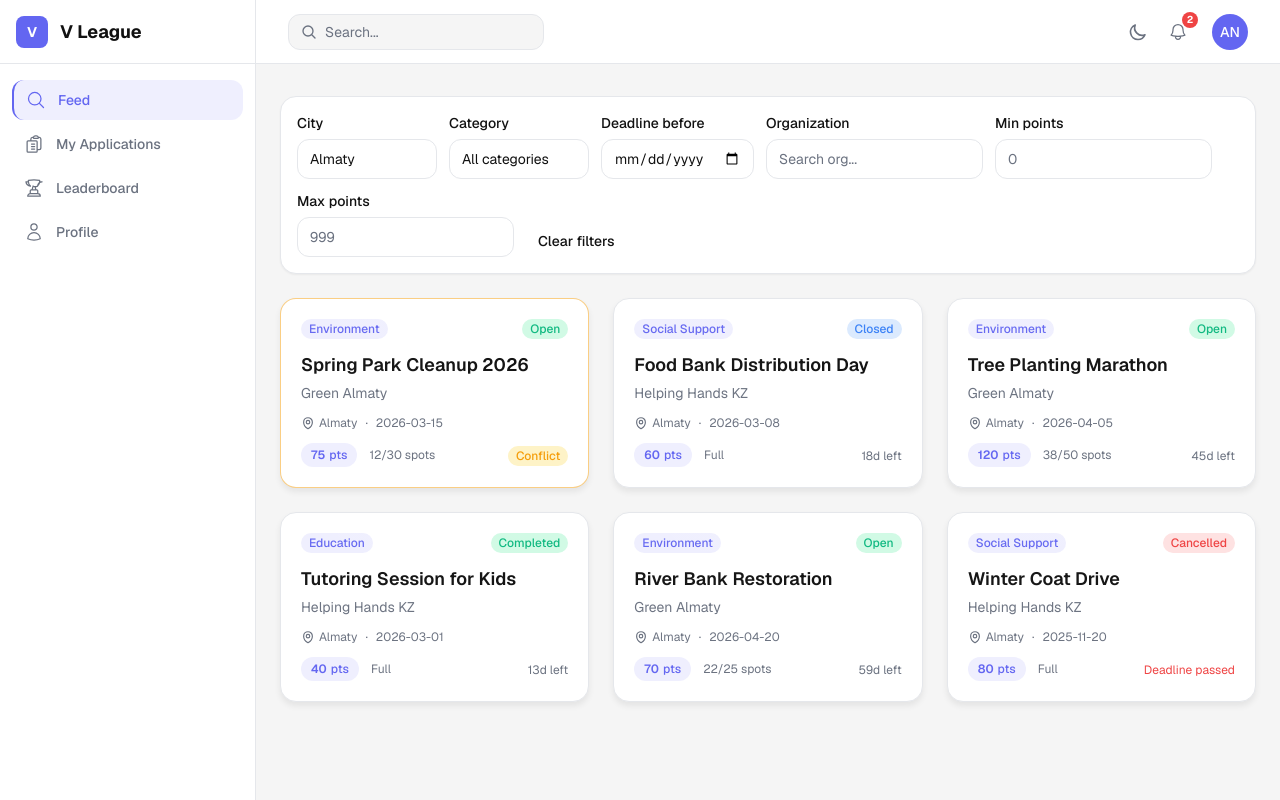
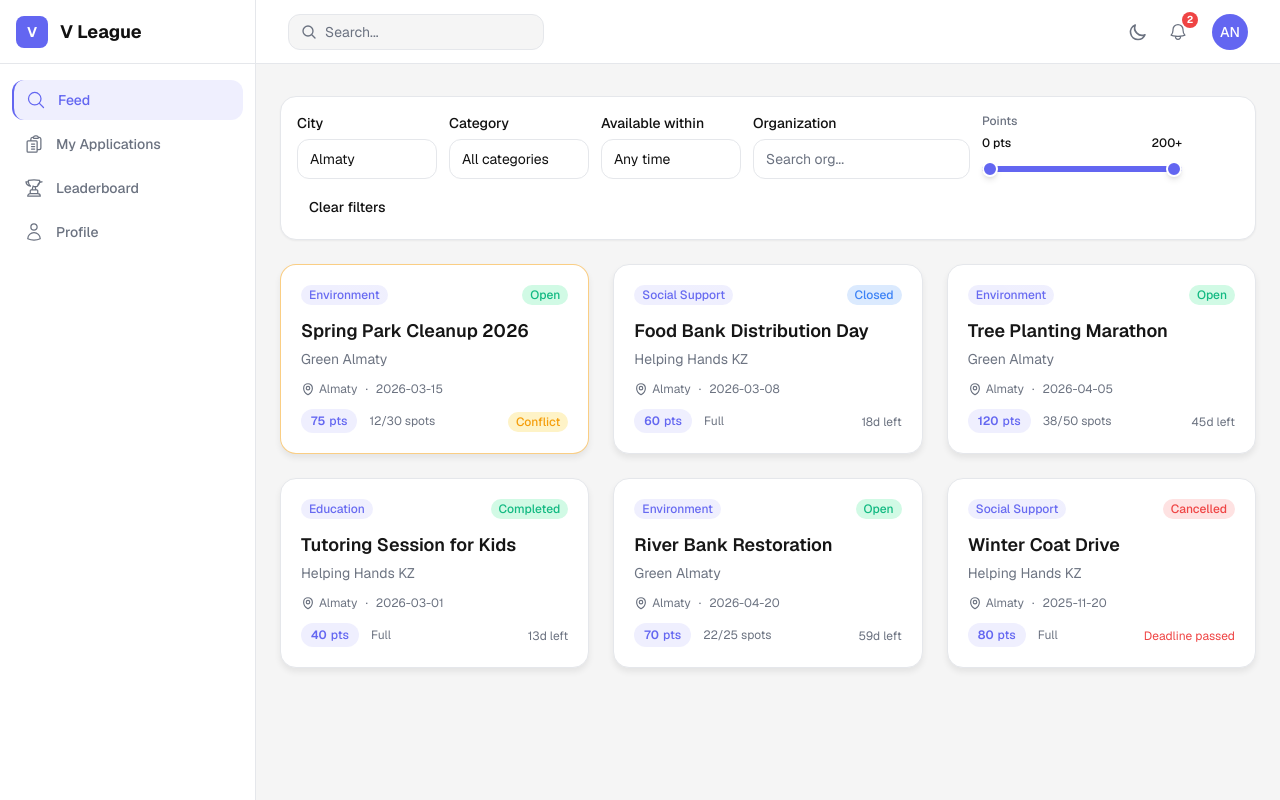
Before and after one commit to Luneve/v-league, a Next.js app: page /feed in a window 1280 px wide. Built offline with nearby package versions, Linux system fonts and the light colour scheme.

Commit message:
feat: enhanced filtering system in feed page

```diff
--- a/src/app/(volunteer)/feed/page.tsx
+++ b/src/app/(volunteer)/feed/page.tsx
@@ -26,9 +26,17 @@ const filters: FilterConfig[] = [
     placeholder: "All categories",
   },
   {
-    key: "deadline",
-    label: "Deadline before",
-    type: "date",
+    key: "availableWithin",
+    label: "Available within",
+    type: "select",
+    options: [
+      { value: "7", label: "Next 7 days" },
+      { value: "14", label: "Next 14 days" },
+      { value: "30", label: "Next 30 days" },
+      { value: "60", label: "Next 60 days" },
+      { value: "90", label: "Next 90 days" },
+    ],
+    placeholder: "Any time",
   },
   {
     key: "organization",
@@ -37,16 +45,14 @@ const filters: FilterConfig[] = [
     placeholder: "Search org...",
   },
   {
-    key: "minPoints",
-    label: "Min points",
-    type: "number",
-    placeholder: "0",
-  },
-  {
-    key: "maxPoints",
-    label: "Max points",
-    type: "number",
-    placeholder: "999",
+    key: "points",
+    label: "Points",
+    type: "range",
+    rangeKeys: ["minPoints", "maxPoints"],
+    min: 0,
+    max: 200,
+    step: 5,
+    unit: " pts",
   },
 ];
 
@@ -54,7 +60,7 @@ export default function FeedPage() {
   const [filterValues, setFilterValues] = useState<Record<string, string>>({
     city: mockCurrentVolunteer.city,
     category: "",
-    deadline: "",
+    availableWithin: "",
     organization: "",
     minPoints: "",
     maxPoints: "",
@@ -68,7 +74,7 @@ export default function FeedPage() {
     setFilterValues({
       city: mockCurrentVolunteer.city,
       category: "",
-      deadline: "",
+      availableWithin: "",
       organization: "",
       minPoints: "",
       maxPoints: "",
@@ -82,7 +88,11 @@ export default function FeedPage() {
 
       if (filterValues.city && opp.city !== filterValues.city) return false;
       if (filterValues.category && opp.category !== filterValues.category) return false;
-      if (filterValues.deadline && opp.applyDeadline > filterValues.deadline) return false;
+      if (filterValues.availableWithin) {
+        const cutoff = new Date();
+        cutoff.setDate(cutoff.getDate() + Number(filterValues.availableWithin));
+        if (new Date(opp.startDate) > cutoff) return false;
+      }
       if (filterValues.organization && !opp.organizationName.toLowerCase().includes(filterValues.organization.toLowerCase())) return false;
       if (filterValues.minPoints && opp.pointsReward < Number(filterValues.minPoints)) return false;
       if (filterValues.maxPoints && opp.pointsReward > Number(filterValues.maxPoints)) return false;
--- a/src/components/ui/FilterBar.tsx
+++ b/src/components/ui/FilterBar.tsx
@@ -1,5 +1,6 @@
 "use client";
 
+import { useCallback } from "react";
 import { Input } from "./Input";
 import { Select } from "./Select";
 import { Button } from "./Button";
@@ -7,9 +8,16 @@ import { Button } from "./Button";
 interface FilterConfig {
   key: string;
   label: string;
-  type: "select" | "date" | "text" | "number";
+  type: "select" | "date" | "text" | "number" | "range";
   options?: { value: string; label: string }[];
   placeholder?: string;
+  /** For range type: the two keys to store min/max values */
+  rangeKeys?: [string, string];
+  /** For range type */
+  min?: number;
+  max?: number;
+  step?: number;
+  unit?: string;
 }
 
 interface FilterBarProps {
@@ -72,6 +80,31 @@ function FilterBar({
             </div>
           );
         }
+        if (filter.type === "range" && filter.rangeKeys) {
+          const [minKey, maxKey] = filter.rangeKeys;
+          const rangeMin = filter.min ?? 0;
+          const rangeMax = filter.max ?? 100;
+          const step = filter.step ?? 1;
+          const currentMin = values[minKey] ? Number(values[minKey]) : rangeMin;
+          const currentMax = values[maxKey] ? Number(values[maxKey]) : rangeMax;
+          const unit = filter.unit ?? "";
+
+          return (
+            <div key={filter.key} className="min-w-[200px]">
+              <RangeSlider
+                label={filter.label}
+                min={rangeMin}
+                max={rangeMax}
+                step={step}
+                valueMin={currentMin}
+                valueMax={currentMax}
+                unit={unit}
+                onChangeMin={(v) => onChange(minKey, v === rangeMin ? "" : String(v))}
+                onChangeMax={(v) => onChange(maxKey, v === rangeMax ? "" : String(v))}
+              />
+            </div>
+          );
+        }
         return (
           <div key={filter.key} className="min-w-[140px]">
             <Input
@@ -93,5 +126,89 @@ function FilterBar({
   );
 }
 
+/* ===== Dual-thumb Range Slider ===== */
+
+interface RangeSliderProps {
+  label: string;
+  min: number;
+  max: number;
+  step: number;
+  valueMin: number;
+  valueMax: number;
+  unit?: string;
+  onChangeMin: (v: number) => void;
+  onChangeMax: (v: number) => void;
+}
+
+function RangeSlider({
+  label,
+  min,
+  max,
+  step,
+  valueMin,
+  valueMax,
+  unit = "",
+  onChangeMin,
+  onChangeMax,
+}: RangeSliderProps) {
+  const pctMin = ((valueMin - min) / (max - min)) * 100;
+  const pctMax = ((valueMax - min) / (max - min)) * 100;
+
+  const handleMinChange = useCallback(
+    (e: React.ChangeEvent<HTMLInputElement>) => {
+      const v = Math.min(Number(e.target.value), valueMax - step);
+      onChangeMin(v);
+    },
+    [valueMax, step, onChangeMin]
+  );
+
+  const handleMaxChange = useCallback(
+    (e: React.ChangeEvent<HTMLInputElement>) => {
+      const v = Math.max(Number(e.target.value), valueMin + step);
+      onChangeMax(v);
+    },
+    [valueMin, step, onChangeMax]
+  );
+
+  return (
+    <div>
+      <label className="block text-xs font-medium text-muted mb-1.5">{label}</label>
+      <div className="flex items-center justify-between text-xs text-text-primary font-medium mb-2">
+        <span>{valueMin}{unit}</span>
+        <span>{valueMax >= max ? `${max}+` : `${valueMax}${unit}`}</span>
+      </div>
+      <div className="relative h-5 flex items-center">
+        {/* Track background */}
+        <div className="absolute inset-x-0 h-1.5 rounded-full bg-surface-2" />
+        {/* Active track */}
+        <div
+          className="absolute h-1.5 rounded-full bg-accent"
+          style={{ left: `${pctMin}%`, right: `${100 - pctMax}%` }}
+        />
+        {/* Min thumb */}
+        <input
+          type="range"
+          min={min}
+          max={max}
+          step={step}
+          value={valueMin}
+          onChange={handleMinChange}
+          className="absolute inset-x-0 w-full appearance-none bg-transparent pointer-events-none [&::-webkit-slider-thumb]:pointer-events-auto [&::-webkit-slider-thumb]:appearance-none [&::-webkit-slider-thumb]:h-4 [&::-webkit-slider-thumb]:w-4 [&::-webkit-slider-thumb]:rounded-full [&::-webkit-slider-thumb]:bg-accent [&::-webkit-slider-thumb]:border-2 [&::-webkit-slider-thumb]:border-surface [&::-webkit-slider-thumb]:shadow-md [&::-webkit-slider-thumb]:cursor-pointer [&::-moz-range-thumb]:pointer-events-auto [&::-moz-range-thumb]:appearance-none [&::-moz-range-thumb]:h-4 [&::-moz-range-thumb]:w-4 [&::-moz-range-thumb]:rounded-full [&::-moz-range-thumb]:bg-accent [&::-moz-range-thumb]:border-2 [&::-moz-range-thumb]:border-surface [&::-moz-range-thumb]:shadow-md [&::-moz-range-thumb]:cursor-pointer"
+        />
+        {/* Max thumb */}
+        <input
+          type="range"
+          min={min}
+          max={max}
+          step={step}
+          value={valueMax}
+          onChange={handleMaxChange}
+          className="absolute inset-x-0 w-full appearance-none bg-transparent pointer-events-none [&::-webkit-slider-thumb]:pointer-events-auto [&::-webkit-slider-thumb]:appearance-none [&::-webkit-slider-thumb]:h-4 [&::-webkit-slider-thumb]:w-4 [&::-webkit-slider-thumb]:rounded-full [&::-webkit-slider-thumb]:bg-accent [&::-webkit-slider-thumb]:border-2 [&::-webkit-slider-thumb]:border-surface [&::-webkit-slider-thumb]:shadow-md [&::-webkit-slider-thumb]:cursor-pointer [&::-moz-range-thumb]:pointer-events-auto [&::-moz-range-thumb]:appearance-none [&::-moz-range-thumb]:h-4 [&::-moz-range-thumb]:w-4 [&::-moz-range-thumb]:rounded-full [&::-moz-range-thumb]:bg-accent [&::-moz-range-thumb]:border-2 [&::-moz-range-thumb]:border-surface [&::-moz-range-thumb]:shadow-md [&::-moz-range-thumb]:cursor-pointer"
+        />
+      </div>
+    </div>
+  );
+}
+
 export { FilterBar };
 export type { FilterBarProps, FilterConfig };
```
